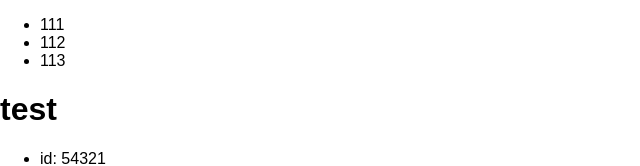
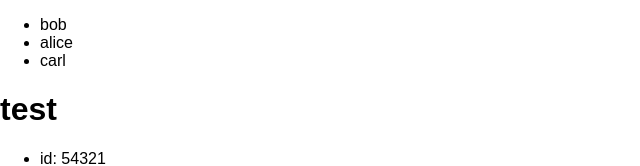
Before and after one commit to radishmouse/contacts-react-redux, a React (Create React App) app: page / in a window 1280 px wide. Shown: the top 166 px of the page, without its empty margins (0-640 px from the left). Built offline with nearby package versions, Linux system fonts and the light colour scheme.

Commit message:
cleans up imports, displays name instead of id

```diff
--- a/src/App.js
+++ b/src/App.js
@@ -1,9 +1,6 @@
 import React, { Component } from 'react';
 
-import {
-  createStore,
-  // combineReducers
-} from 'redux';
+import { createStore } from 'redux';
 import { Provider } from 'react-redux';
 
 import contacts from './reducers/contacts';
--- a/src/components/ContactListItem.js
+++ b/src/components/ContactListItem.js
@@ -2,7 +2,7 @@ import React from 'react';
 
 const ContactListItem = (props) => (
   <li onClick={() => props.select(props.id)}>
-    {props.id}
+    {props.name}
   </li>
 );
 
```
